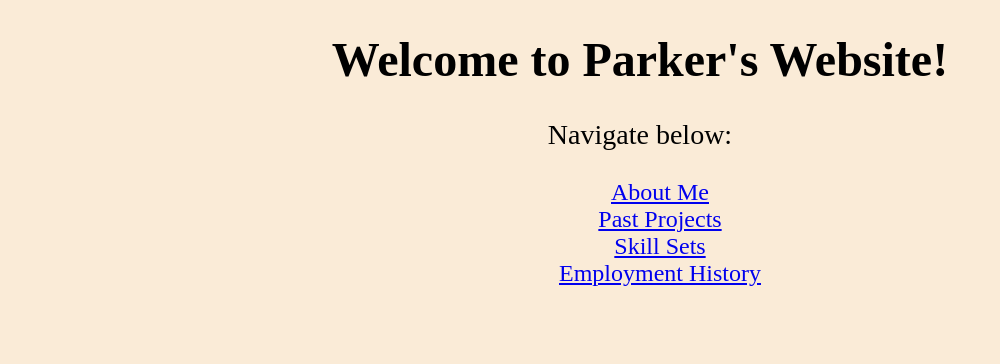
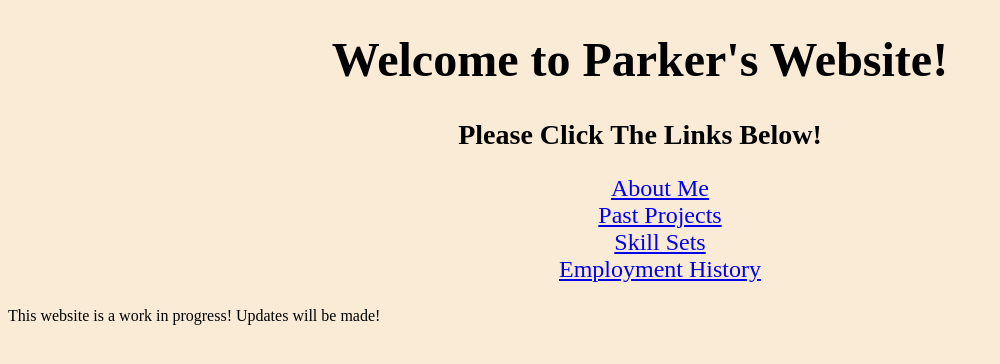
Before and after one commit to pjbent/pjbent.github.io, a plain HTML site: page index.html in a window 1280 px wide. Shown: the whole page, without its empty margins (0-1000 px from the left). Drawn offline with Linux system fonts and the light colour scheme.

Commit message:
Updates again

```diff
--- a/homeStyle.css
+++ b/homeStyle.css
@@ -8,7 +8,7 @@ h1{
     text-align: center;
 }
 
-p {
+h2 {
     font-size: 175%;
     text-align: center;
 }
--- a/index.html
+++ b/index.html
@@ -8,7 +8,7 @@
 </head>
 <body>
     <h1>Welcome to Parker's Website!</h1>
-    <p>Navigate below:</p>
+    <h2>Please Click The Links Below!</h2>
 <nav>
     <ul>
         <li><a target="blank" href="https://pjbent.github.io/about">About Me</a></li>
@@ -17,5 +17,6 @@
 	    <li><a target="blank" href="https://pjbent.github.io/employment">Employment History</a></li>
     </ul>
 </nav>
+    <p>This website is a work in progress! Updates will be made!</p>
 </body>
 </html>
--- a/skills.css
+++ b/skills.css
@@ -13,6 +13,6 @@ ul {
 p {
     font-size: 175%;
     text-align: center;
-    padding-left: 100px;
-    padding-right: 100px;
+    padding-left: 200px;
+    padding-right: 200px;
 }
```
